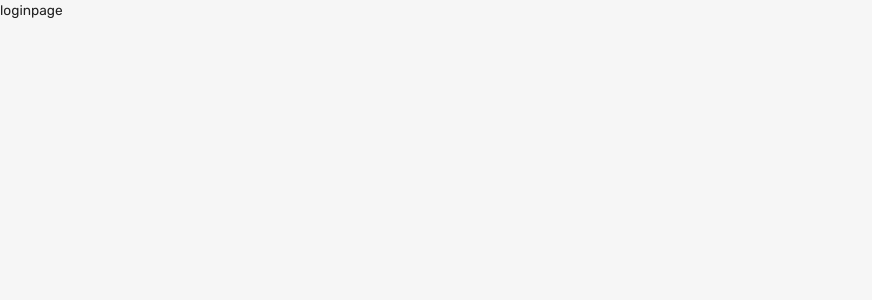
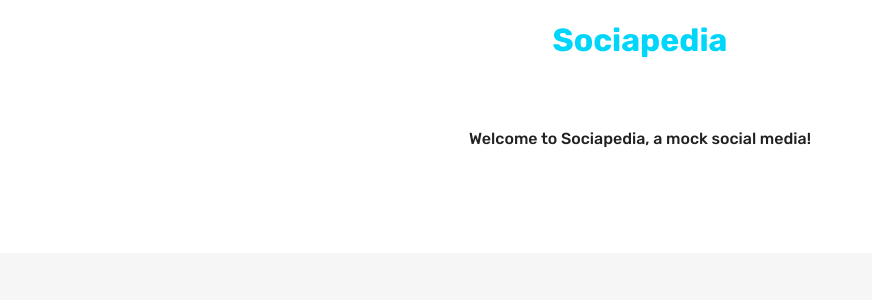
Before and after one commit to DanielMJSilva/socialmedia, a React (Create React App) app in the folder client/: page / in a window 1280 px wide. Shown: the top 300 px of the page, without its empty margins (0-872 px from the left). Built offline with nearby package versions, Linux system fonts and the light colour scheme.

Commit message:
login page without form

```diff
--- a/client/src/scenes/loginPage/index.jsx
+++ b/client/src/scenes/loginPage/index.jsx
@@ -1,8 +1,37 @@
+import { Box, Typography, useTheme, useMediaQuery } from "@mui/material";
+import Form from "./Form";
+
 const LoginPage = () => {
+    const theme = useTheme();
+    const isNotMobileScreens = useMediaQuery("(min-width: 1000px");
     return(
-        <div>
-            loginpage
-        </div>
+        <Box>
+            <Box
+                width="100%"
+                backgroundColor={theme.palette.background.alt}
+                p="1rem"
+                textAlign="center"
+            >
+                <Typography
+                    fontWeight="bold"
+                    fontSize="32px"
+                    color="primary"
+                >
+                    Sociapedia
+                </Typography>
+                <Box
+                    width={isNotMobileScreens ? "50%" : "93%"}
+                    p="2rem"
+                    m="2rem auto"
+                    borderRadius="1.5rem"
+                    backgroundColor={theme.palette.background.alt}
+                >
+                    <Typography fontWeight="500" variant="h5" sx={{mb: "1.5rem"}}>
+                        Welcome to Sociapedia, a mock social media!
+                    </Typography>
+                </Box>
+            </Box>
+        </ Box>
     )
 }
 
```
